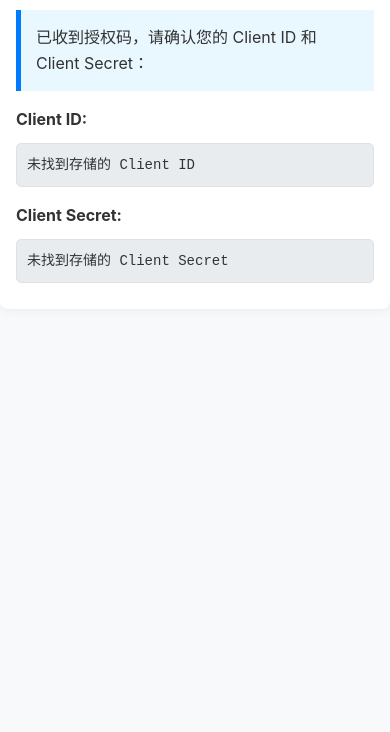
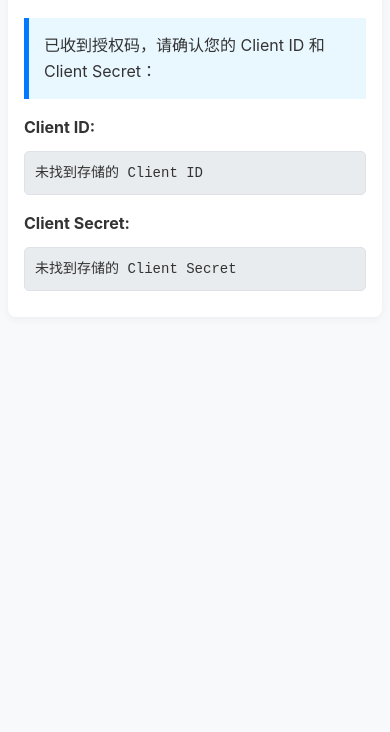
Before and after one commit to meethuhu/get-onedrive-token, a website: page src/callback.html in a window 390 px wide. Shown: the part 112-844 px from the top of the page. Drawn offline with Linux system fonts and the light colour scheme.

Commit message:
调整手机端适配的边距设置

```diff
--- a/src/callback.html
+++ b/src/callback.html
@@ -199,7 +199,7 @@
         /* 手机端适配 */
         @media (max-width: 768px) {
             body {
-                margin: 0;
+                margin: .5rem;
                 padding: 0;
             }
 
```
